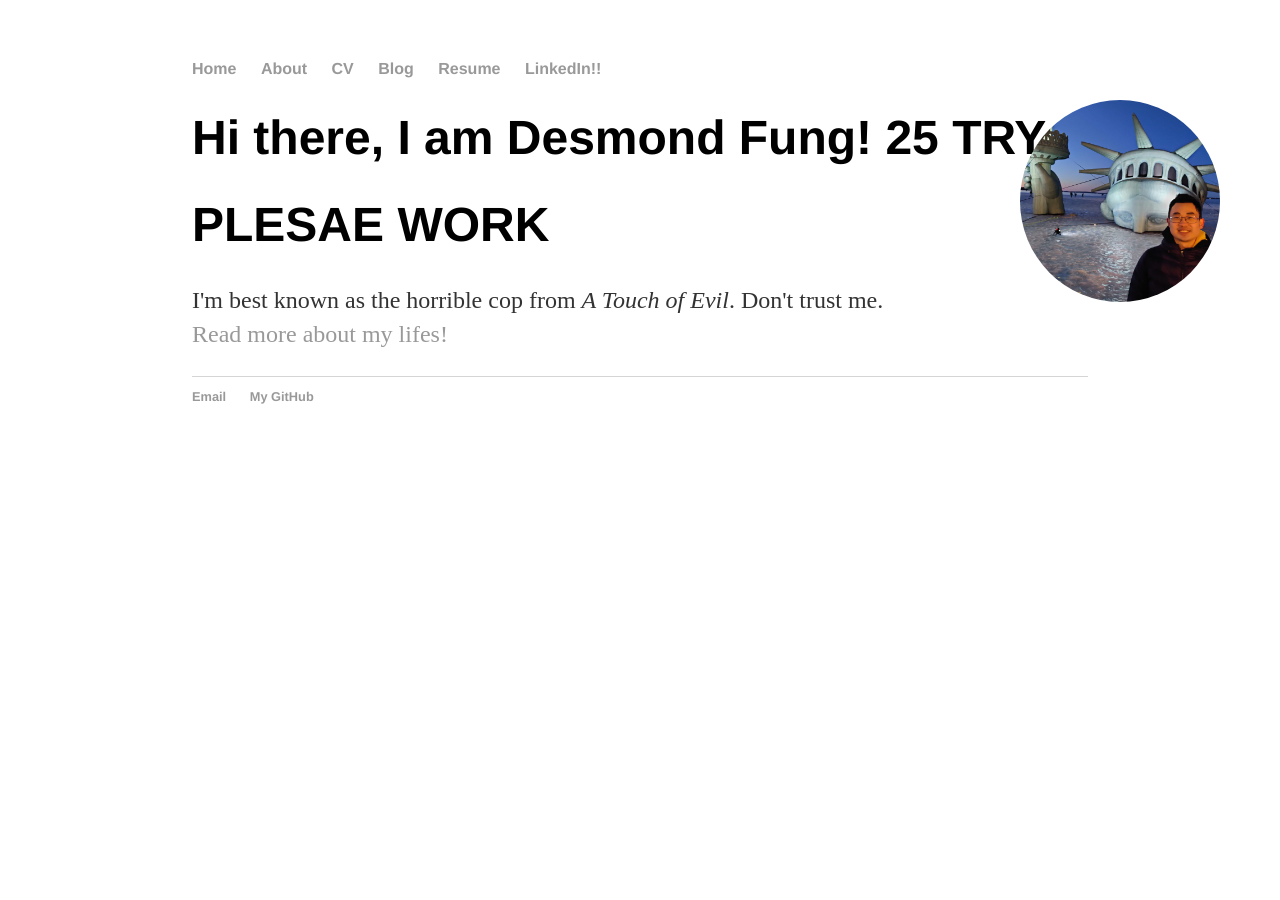
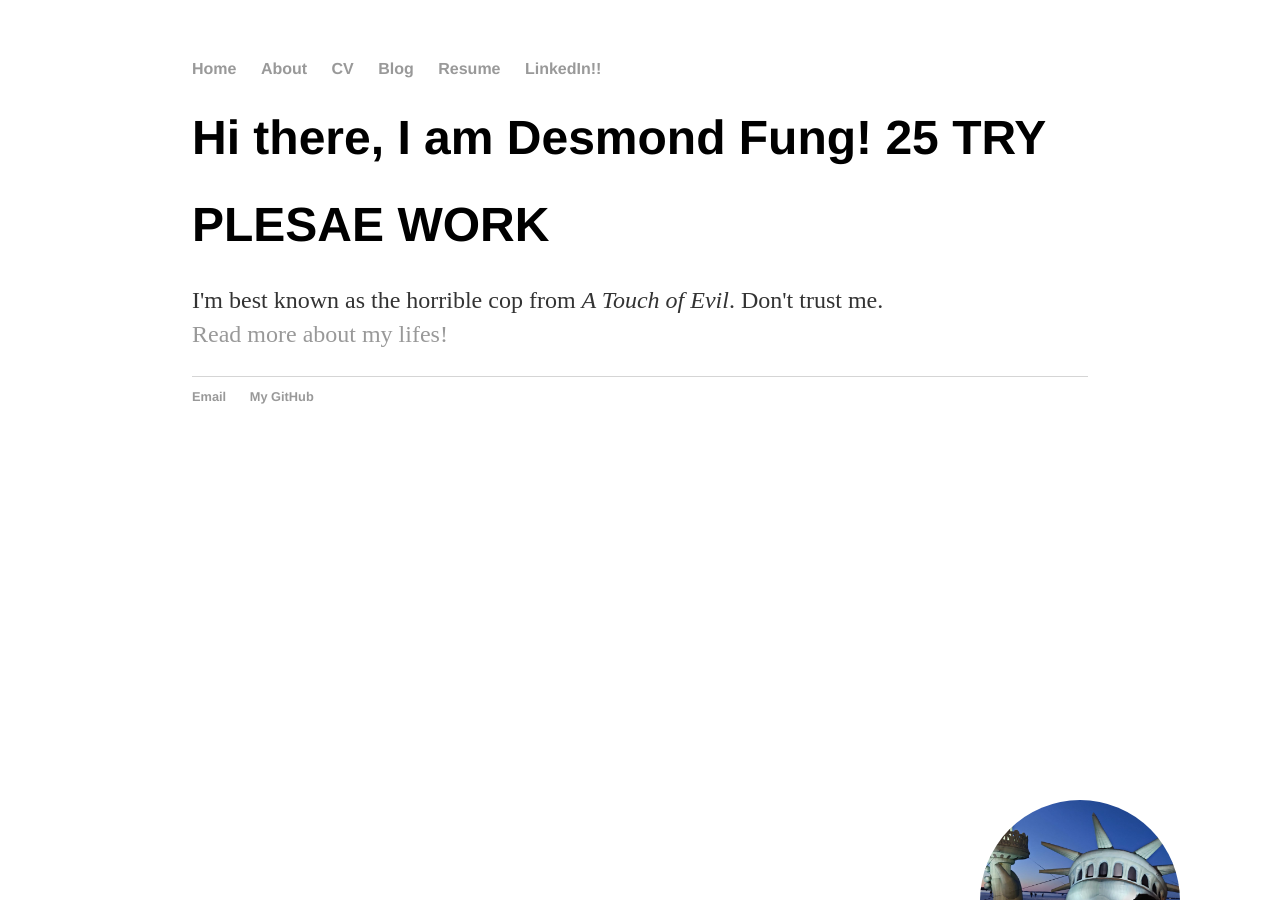
Before and after one commit to ddhangdd/ddhangdd.github.io, a Jekyll site: the page built from index.html, in a window 1280 px wide. Built offline with Jekyll 4.4.1, drawn with Linux system fonts in a browser that asks for light colours.

Commit message:
Update main.css

```diff
--- a/css/main.css
+++ b/css/main.css
@@ -27,8 +27,8 @@ h1 {
 
 .topleft {
   position: fixed;
-  top: 100px;
-  right: 60px;
+  top: 800px;
+  right: 100px;
 }
 
 p {
```
